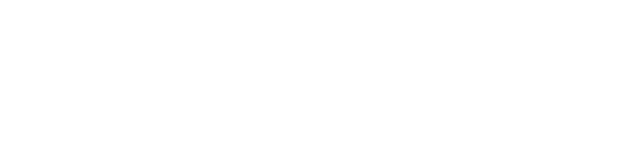
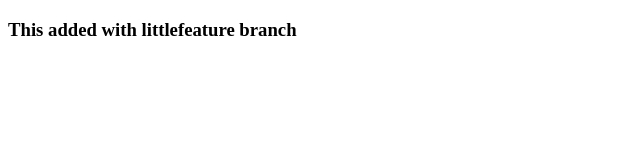
Before and after one commit to emrahbeydilli/js-test, a plain HTML site: page index.html in a window 1280 px wide. Shown: the whole page, without its empty margins (0-640 px from the left). Drawn offline with Linux system fonts and the light colour scheme.

Commit message:
little branch test

```diff
--- a/index.html
+++ b/index.html
@@ -7,6 +7,7 @@
     <title>JS Test</title>
 </head>
 <body>
+    <h3>This added with littlefeature branch</h3>
     <script src="script.js"></script>
 </body>
 </html>
```
